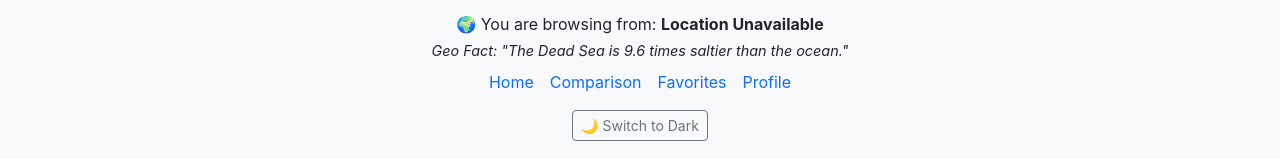
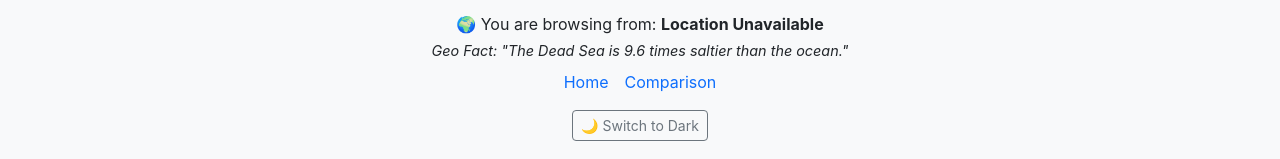
Before and after one commit to Rajithaisuru/AF_61317241, a React (Vite) app in the folder frontend/: page /login in a window 1280 px wide. Shown: the part 868-1027 px from the top of the page. Built offline with nearby package versions, Linux system fonts and the light colour scheme; no server answers.

Commit message:
update footer file

```diff
--- a/frontend/src/components/Footer.jsx
+++ b/frontend/src/components/Footer.jsx
@@ -1,12 +1,11 @@
-import React from 'react';
-
-// src/components/Footer.jsx
-import { useContext, useEffect, useState } from 'react';
+import React, { useContext, useEffect, useState } from 'react';
 import { Link } from 'react-router-dom';
 import { ThemeContext } from '../ThemeContext';
+import { AuthContext } from '../AuthContext';
 
 function Footer() {
   const { theme, toggleTheme } = useContext(ThemeContext);
+  const { isLoggedIn } = useContext(AuthContext);
   const [geoFact, setGeoFact] = useState('');
   const [locationName, setLocationName] = useState('Loading...');
 
@@ -46,8 +45,12 @@ function Footer() {
         <div className="d-flex justify-content-center gap-3 mb-3">
           <Link to="/" className="text-decoration-none">Home</Link>
           <Link to="/countries" className="text-decoration-none">Comparison</Link>
-          <Link to="/favorites" className="text-decoration-none">Favorites</Link>
-          <Link to="/profile" className="text-decoration-none">Profile</Link>
+          {isLoggedIn && (
+            <>
+              <Link to="/favorites" className="text-decoration-none">Favorites</Link>
+              <Link to="/profile" className="text-decoration-none">Profile</Link>
+            </>
+          )}
         </div>
 
         <button
```
